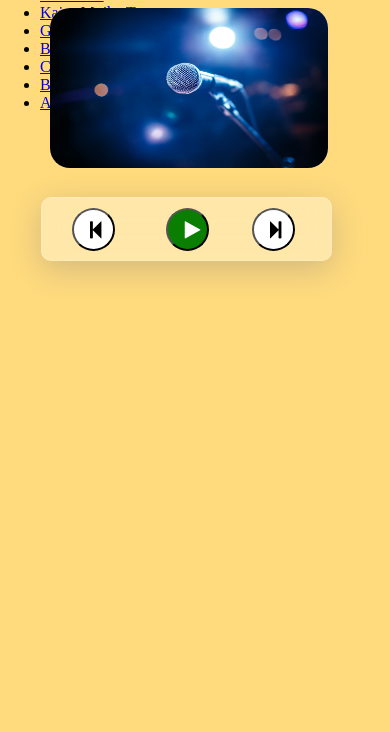
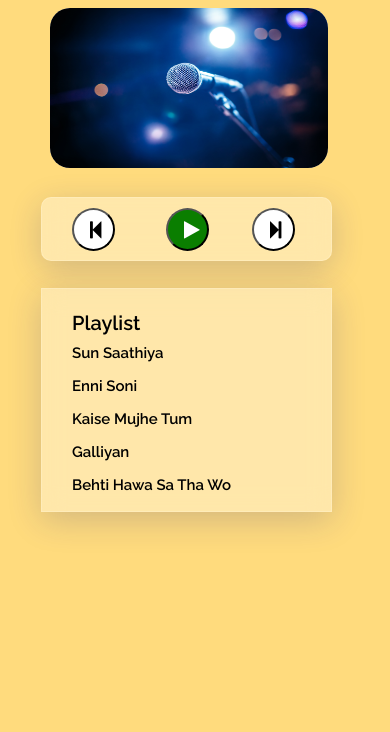
Before and after one commit to BeginnerCoder21/MusicPlayer, a plain HTML site: page index.html in a window 390 px wide. Shown: the part 112-844 px from the top of the page. Drawn offline with Linux system fonts and the light colour scheme.

Commit message:
Update index.html

```diff
--- a/index.html
+++ b/index.html
@@ -240,7 +240,7 @@ background: #0A7E00;
 }
 .play i{
   top: 60px;
-  padding-left: 10px;
+  padding-left: 8.5px;
   font-size: 20px;
   color: white;
 }
@@ -275,6 +275,62 @@ background-color: white;
   padding-left: 10px;
   font-size: 20px;
   color: black;
+}
+.playlist-box{
+  position: absolute;
+width: 289px;
+height: 222px;
+left: 41px;
+top: 400px;
+background: rgba( 255, 255, 255, 0.35 );
+box-shadow: 0 8px 32px 0 rgba( 31, 38, 135, 0.2 );
+backdrop-filter: blur( 11.5px );
+-webkit-backdrop-filter: blur( 11.5px );
+border: 1px solid rgba( 255, 255, 255, 0.18 );
+}
+.playlist-box h1{
+  position: absolute;
+width: 463px;
+height: 125px;
+left: 30px;
+top: 10px;
+font-family: Raleway;
+font-style: normal;
+font-weight: bold;
+font-size: 20px;
+line-height: 23px;
+
+color: #000000;
+
+}
+.song-box{
+  position: absolute;
+width: 252px;
+height: 170px;
+overflow-y: auto;
+top: 40px;
+left: 20px;
+}
+.song-box ul{
+  list-style: none;
+  margin: 0;
+  padding: 0;
+  text-align: left;
+}
+.song-box li{
+  text-decoration: none;
+  font-size: 15px;
+  color: black;
+  margin-top: 15px;
+  font-family: Raleway;
+}
+.song-box a{
+  text-decoration: none;
+  font-size: 15px;
+  margin-top: 20px;
+  color: black;
+  margin-left: 10px;
+  font-family: Raleway;
 }
 }
 </style>
```
